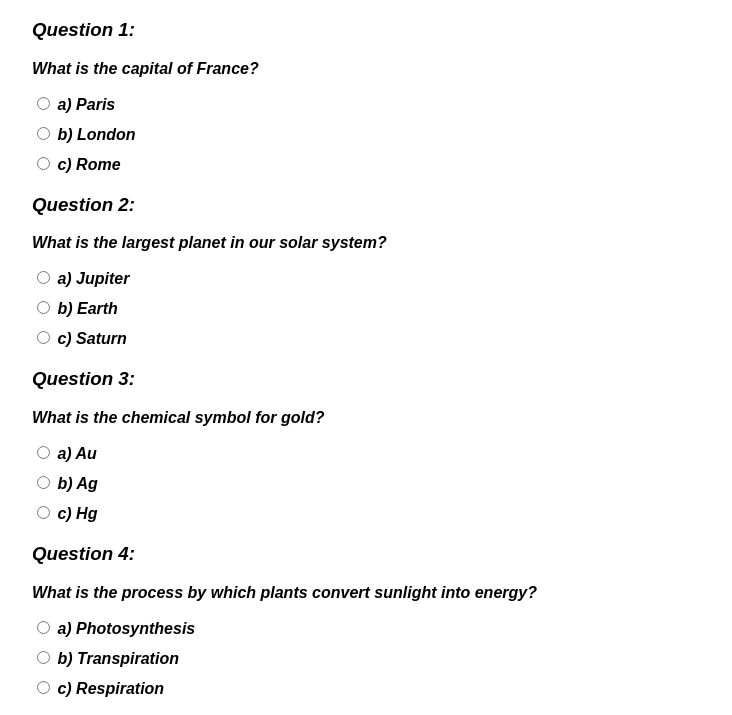
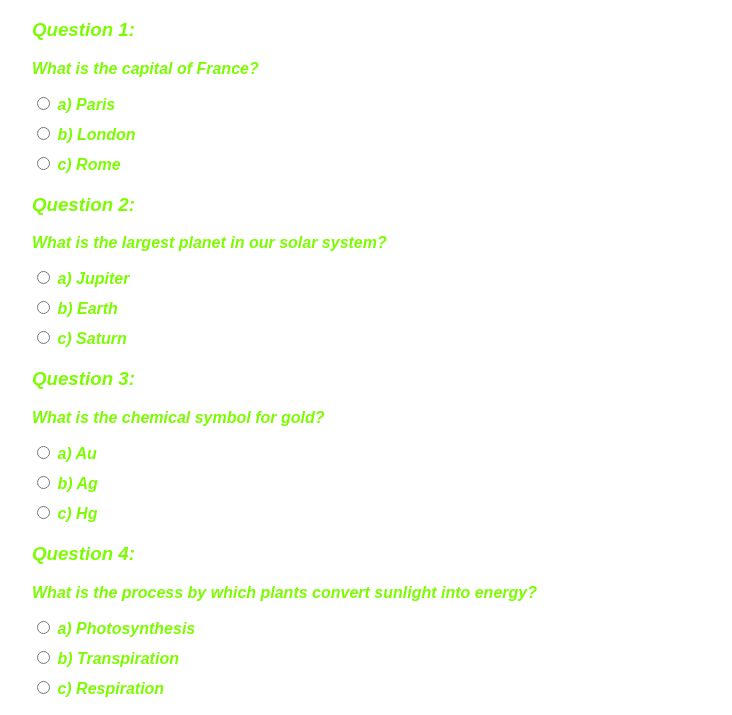
Before and after one commit to Te-money/Quiz-app, a plain HTML site: page index.html in a window 1280 px wide. Shown: the part 81-796 px from the top of the page, without its empty margins (8-740 px from the left). Drawn offline with Linux system fonts and the light colour scheme.

Commit message:
Update index.html

```diff
--- a/index.html
+++ b/index.html
@@ -28,7 +28,7 @@
 
         .question {
             margin-bottom: 20px;
-            color: black;
+            color: lawngreen;
             font-style: oblique;
             font-weight: bolder ;
         }
```
